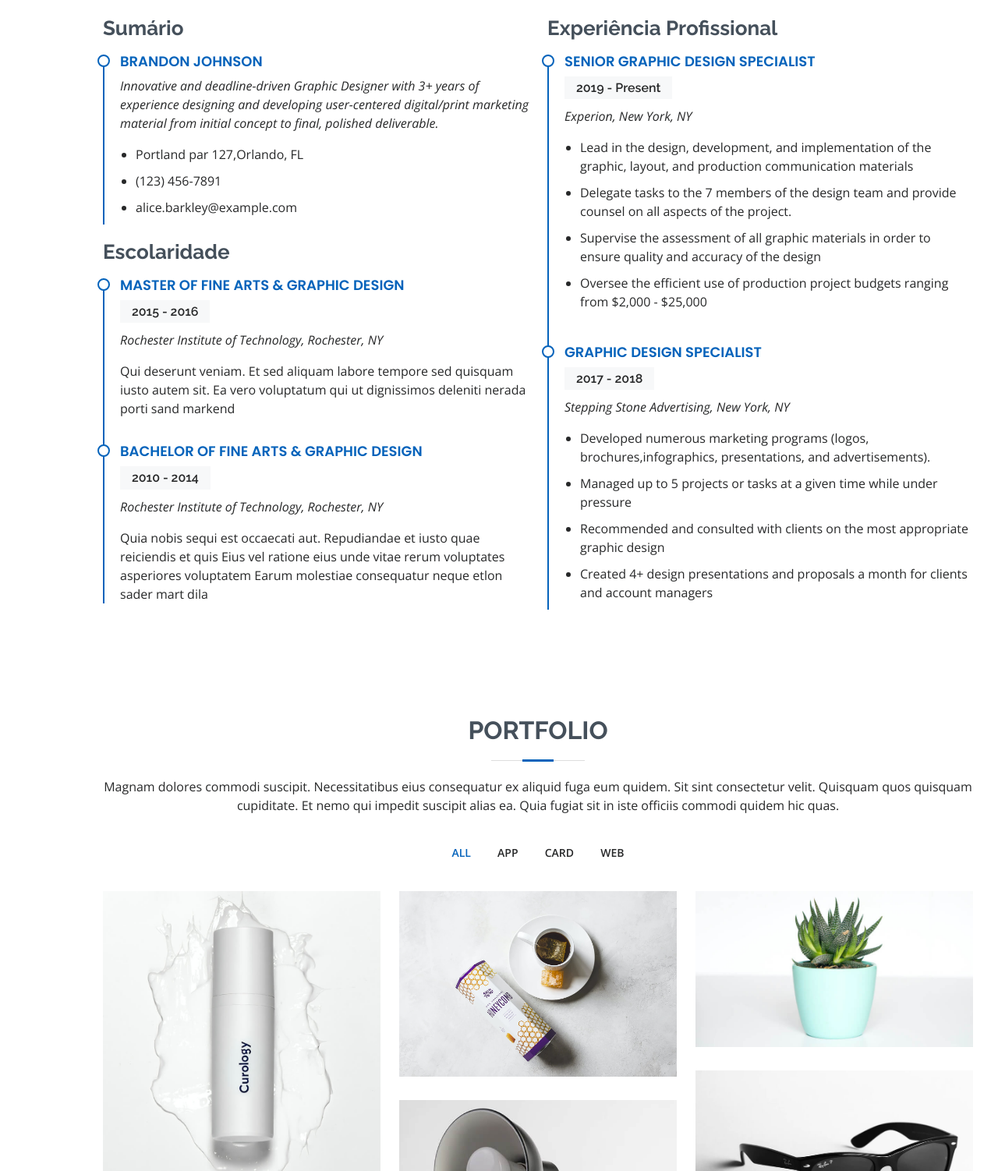
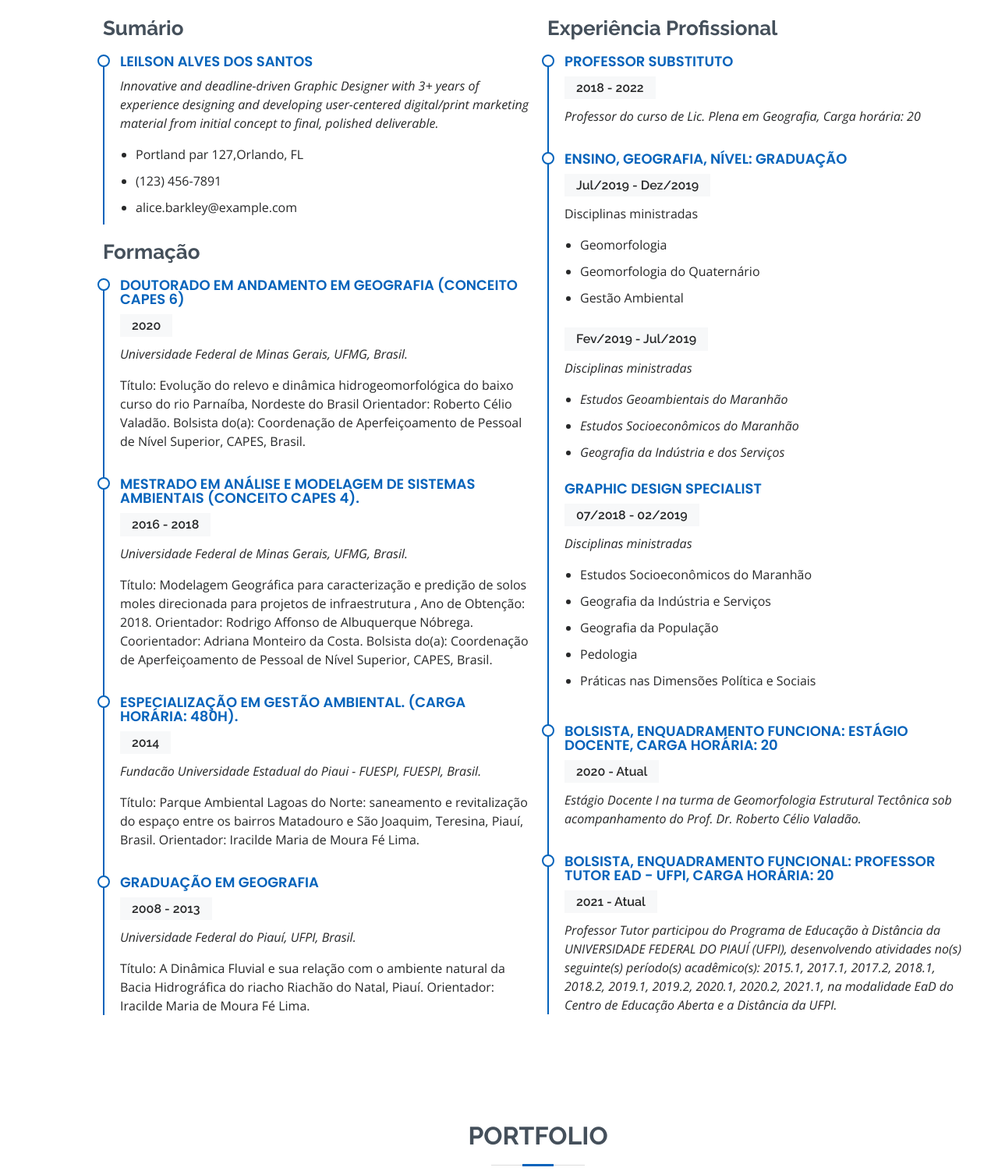
Before and after one commit to DdCampell/site-leilson, a plain HTML site: page index.html in a window 1280 px wide. Shown: the part 2560-4062 px from the top of the page at 78% size. Drawn offline with nearby package versions, Linux system fonts and the light colour scheme.

Commit message:
Update index.html

```diff
--- a/index.html
+++ b/index.html
@@ -246,7 +246,7 @@
           <div class="col-lg-6">
             <h3 class="resume-title">Sumário</h3>
             <div class="resume-item pb-0">
-              <h4>Brandon Johnson</h4>
+              <h4>Leilson Alves dos Santos</h4>
               <p><em>Innovative and deadline-driven Graphic Designer with 3+ years of experience designing and developing user-centered digital/print marketing material from initial concept to final, polished deliverable.</em></p>
               <ul>
                 <li>Portland par 127,Orlando, FL</li>
@@ -255,43 +255,87 @@
               </ul>
             </div>
 
-            <h3 class="resume-title">Escolaridade</h3>
+            <h3 class="resume-title">Formação</h3>
             <div class="resume-item">
-              <h4>Master of Fine Arts &amp; Graphic Design</h4>
-              <h5>2015 - 2016</h5>
-              <p><em>Rochester Institute of Technology, Rochester, NY</em></p>
-              <p>Qui deserunt veniam. Et sed aliquam labore tempore sed quisquam iusto autem sit. Ea vero voluptatum qui ut dignissimos deleniti nerada porti sand markend</p>
+              <h4>Doutorado em andamento em Geografia (Conceito CAPES 6)</h4>
+              <h5>2020</h5>
+              <p><em>Universidade Federal de Minas Gerais, UFMG, Brasil.</em></p>
+              <p>Título: Evolução do relevo e dinâmica hidrogeomorfológica do baixo curso do rio Parnaíba, Nordeste do Brasil
+                Orientador: Roberto Célio Valadão.
+                Bolsista do(a): Coordenação de Aperfeiçoamento de Pessoal de Nível Superior, CAPES, Brasil.</p>
             </div>
             <div class="resume-item">
-              <h4>Bachelor of Fine Arts &amp; Graphic Design</h4>
-              <h5>2010 - 2014</h5>
-              <p><em>Rochester Institute of Technology, Rochester, NY</em></p>
-              <p>Quia nobis sequi est occaecati aut. Repudiandae et iusto quae reiciendis et quis Eius vel ratione eius unde vitae rerum voluptates asperiores voluptatem Earum molestiae consequatur neque etlon sader mart dila</p>
+              <h4>Mestrado em Análise e Modelagem de Sistemas Ambientais (Conceito CAPES 4).</h4>
+              <h5>2016 - 2018</h5>
+              <p><em>Universidade Federal de Minas Gerais, UFMG, Brasil.</em></p>
+              <p>Título: Modelagem Geográfica para caracterização e predição de solos moles direcionada para projetos de infraestrutura , Ano de Obtenção: 2018.
+                Orientador: Rodrigo Affonso de Albuquerque Nóbrega.
+                Coorientador: Adriana Monteiro da Costa.
+                Bolsista do(a): Coordenação de Aperfeiçoamento de Pessoal de Nível Superior, CAPES, Brasil. </p>
+            </div>
+            <div class="resume-item">
+              <h4>Especialização em Gestão Ambiental. (Carga Horária: 480h).</h4>
+              <h5>2014</h5>
+              <p><em>Fundacão Universidade Estadual do Piaui - FUESPI, FUESPI, Brasil.</em></p>
+              <p>Título: Parque Ambiental Lagoas do Norte: saneamento e revitalização do espaço entre os bairros Matadouro e São Joaquim, Teresina, Piauí, Brasil.
+                Orientador: Iracilde Maria de Moura Fé Lima.</p>
+            </div>
+            <div class="resume-item">
+              <h4>Graduação em Geografia</h4>
+              <h5>2008 - 2013</h5>
+              <p><em>Universidade Federal do Piauí, UFPI, Brasil.</em></p>
+              <p>Título: A Dinâmica Fluvial e sua relação com o ambiente natural da Bacia Hidrográfica do riacho Riachão do Natal, Piauí.
+                Orientador: Iracilde Maria de Moura Fé Lima.</p>
             </div>
           </div>
+
           <div class="col-lg-6">
             <h3 class="resume-title">Experiência Profissional</h3>
             <div class="resume-item">
-              <h4>Senior graphic design specialist</h4>
-              <h5>2019 - Present</h5>
-              <p><em>Experion, New York, NY </em></p>
-              <ul>
-                <li>Lead in the design, development, and implementation of the graphic, layout, and production communication materials</li>
-                <li>Delegate tasks to the 7 members of the design team and provide counsel on all aspects of the project. </li>
-                <li>Supervise the assessment of all graphic materials in order to ensure quality and accuracy of the design</li>
-                <li>Oversee the efficient use of production project budgets ranging from $2,000 - $25,000</li>
-              </ul>
+              <h4>Professor Substituto</h4>
+              <h5>2018 - 2022</h5>
+              <p><em>Professor do curso de Lic. Plena em Geografia, Carga horária: 20</em></p>
             </div>
             <div class="resume-item">
+              <h4>Ensino, Geografia, Nível: Graduação</h4>
+              <h5>Jul/2019 - Dez/2019</h5>
+              <p><em></em>Disciplinas ministradas</em></p>
+                <ul>
+                  <li>Geomorfologia</li>
+                  <li>Geomorfologia do Quaternário</li>
+                  <li>Gestão Ambiental</li>
+                </ul>
+              <h5>Fev/2019 - Jul/2019</h5>
+              <p><em>Disciplinas ministradas
+                <ul>
+                  <li>Estudos Geoambientais do Maranhão</li>
+                  <li>Estudos Socioeconômicos do Maranhão</li>
+                  <li>Geografia da Indústria e dos Serviços</li>
+                </ul>
+                </em></p>
               <h4>Graphic design specialist</h4>
-              <h5>2017 - 2018</h5>
-              <p><em>Stepping Stone Advertising, New York, NY</em></p>
-              <ul>
-                <li>Developed numerous marketing programs (logos, brochures,infographics, presentations, and advertisements).</li>
-                <li>Managed up to 5 projects or tasks at a given time while under pressure</li>
-                <li>Recommended and consulted with clients on the most appropriate graphic design</li>
-                <li>Created 4+ design presentations and proposals a month for clients and account managers</li>
-              </ul>
+              <h5>07/2018 - 02/2019</h5>
+              <p><em>Disciplinas ministradas</em></p>
+                <ul>
+                  <li>Estudos Socioeconômicos do Maranhão</li>
+                  <li>Geografia da Indústria e Serviços</li>
+                  <li>Geografia da População</li>
+                  <li>Pedologia</li>
+                  <li>Práticas nas Dimensões Política e Sociais</li>
+                </ul>
+            </div>
+            <div class="resume-item">
+              <h4> Bolsista, Enquadramento Funciona: Estágio Docente, Carga horária: 20</h4>
+              <h5>2020 - Atual</h5>
+              <p><em>Estágio Docente I na turma de Geomorfologia Estrutural Tectônica sob acompanhamento do Prof. Dr. Roberto Célio Valadão.</em></p>
+            </div>
+
+            <div class="resume-item">
+              <h4>Bolsista, Enquadramento Funcional: Professor Tutor EAD - UFPI, Carga horária: 20</h4>
+              <h5>2021 - Atual</h5>
+              <p><em>Professor Tutor participou do Programa de Educação à Distância da UNIVERSIDADE FEDERAL DO PIAUÍ (UFPI),
+                desenvolvendo atividades no(s) seguinte(s) período(s) acadêmico(s): 2015.1, 2017.1, 2017.2, 2018.1, 2018.2, 2019.1, 2019.2, 2020.1,
+                2020.2, 2021.1, na modalidade EaD do Centro de Educação Aberta e a Distância da UFPI.</em></p>
             </div>
           </div>
         </div>
```
